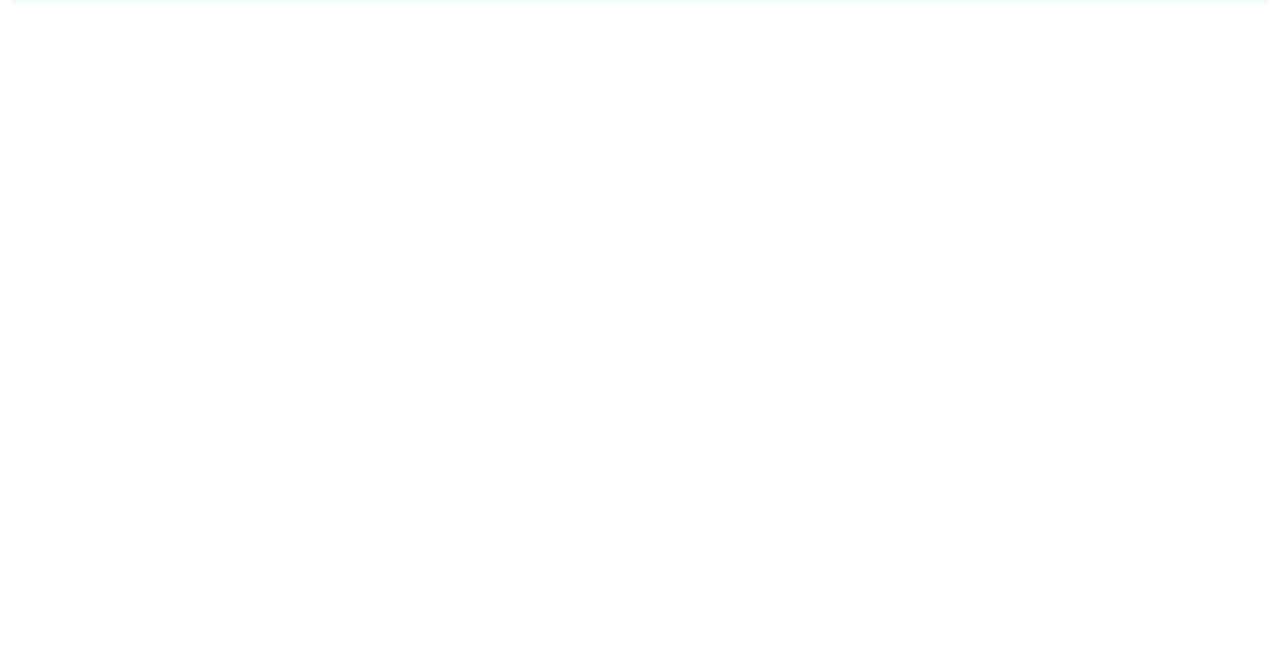
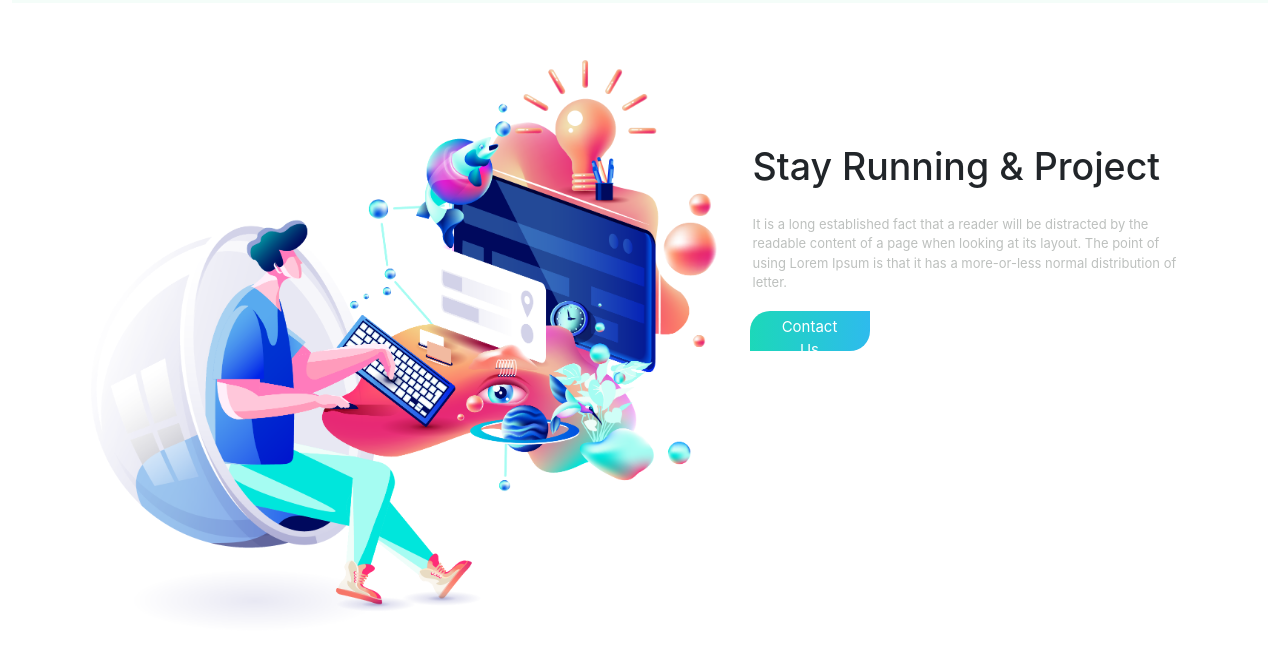
Before and after one commit to Riyad0821/athena-design, a React (Create React App) app: page / in a window 1280 px wide. Shown: the part 1516-2169 px from the top of the page. Before the commit the page ends 1537 px from the top, so only its background shows below. Built offline with nearby package versions, Linux system fonts and the light colour scheme; the HTML template or start-up script is replaced by a standard one.

Commit message:
ContactUs added

```diff
--- a/src/App.js
+++ b/src/App.js
@@ -6,6 +6,7 @@
 import NavBar from './Componentes/NavBar/NavBar';
 import MainHeader from './Componentes/MainHeader/MainHeader';
 import Service from './Componentes/Service/Service';
+import ContactUs from './Componentes/ContactUs/ContactUs';
 
 function App() {
   return (
@@ -13,6 +14,7 @@
       <NavBar></NavBar>
       <MainHeader></MainHeader>
       <Service></Service>
+      <ContactUs></ContactUs>
     </div>
   );
 }
--- /dev/null
+++ b/src/Componentes/ContactUs/ContactUs.css
@@ -0,0 +1,37 @@
+.backgroundStyle{
+    background-color: #f4fdf9;
+    height: 85vh;
+}
+.cardImgStyle{
+    height: 90px;
+    width: 90px;
+}
+.serviceCardStyle{
+    background-color: #f4fdf9;
+}
+.textStyle{
+    color: #bdc0be;
+    font-size: small;
+}
+.serviceCardStyle:hover{
+    box-shadow: 7px 7px 5px #dcf1e9;
+    border-top-left-radius: 25%;
+    border-bottom-right-radius: 25%;
+    background-color: white;
+    transform:scale(1.08);
+    transition:transform 1s;
+}
+.btnStyle{
+    border-top-left-radius: 35%;
+    border-bottom-right-radius: 35%;
+}
+.imageSizing{
+    height: 500px;
+}
+.backgroundImgStyle{
+    background: url('../../../resources/Group\ 46@2x.png');
+    background-repeat: no-repeat;
+    background-size: cover;
+    background-position: right;
+    margin-left: auto;
+}
--- /dev/null
+++ b/src/Componentes/ContactUs/ContactUs.js
@@ -0,0 +1,26 @@
+import React from 'react';
+import coverImage from '../../resources/20 [Converted]@2x.png';
+
+const ContactUs = () => {
+    return (
+        <div className="backgroundImgStyle">
+            <div className="container pt-5">
+                <div className="row justify-content-center">
+                    <div className="col-md-7">
+                          <img src={coverImage} className="img-fluid imageSizing" alt="coverImage"/>
+                    </div>
+                    <div className="col-md-5 pt-5">
+                        <h1 className="pt-5">Stay Running & Project</h1>
+                        <p className="textStyle pt-3">It is a long established fact that a reader will be distracted by the
+                        readable content of a page when looking at its layout. The point of
+                        using Lorem Ipsum is that it has a more-or-less normal distribution
+                        of letter.</p>
+                        <button className="btn btn-info px-4 btnStyle">Contact Us</button>
+                    </div>
+                </div>
+            </div>
+        </div>
+    );
+};
+
+export default ContactUs;
```
